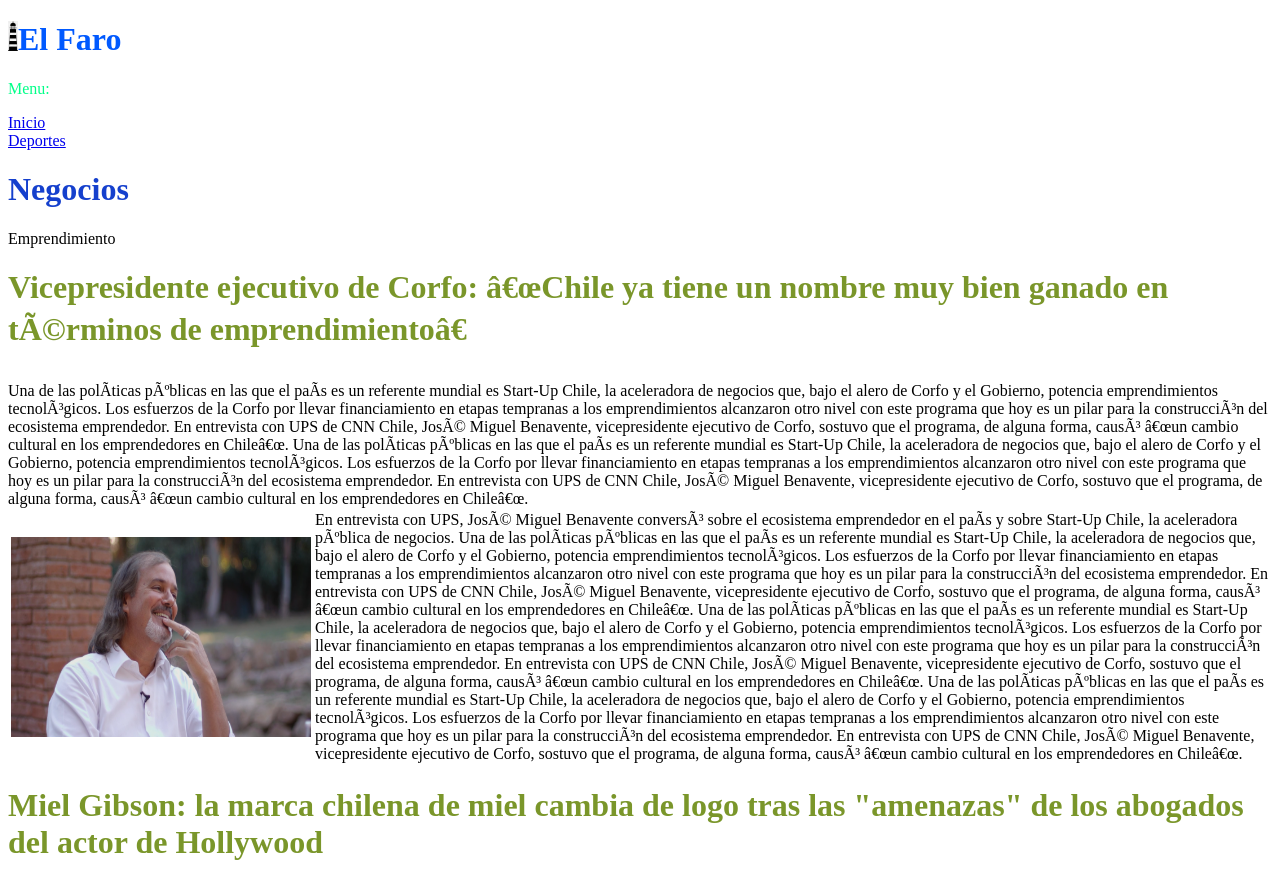
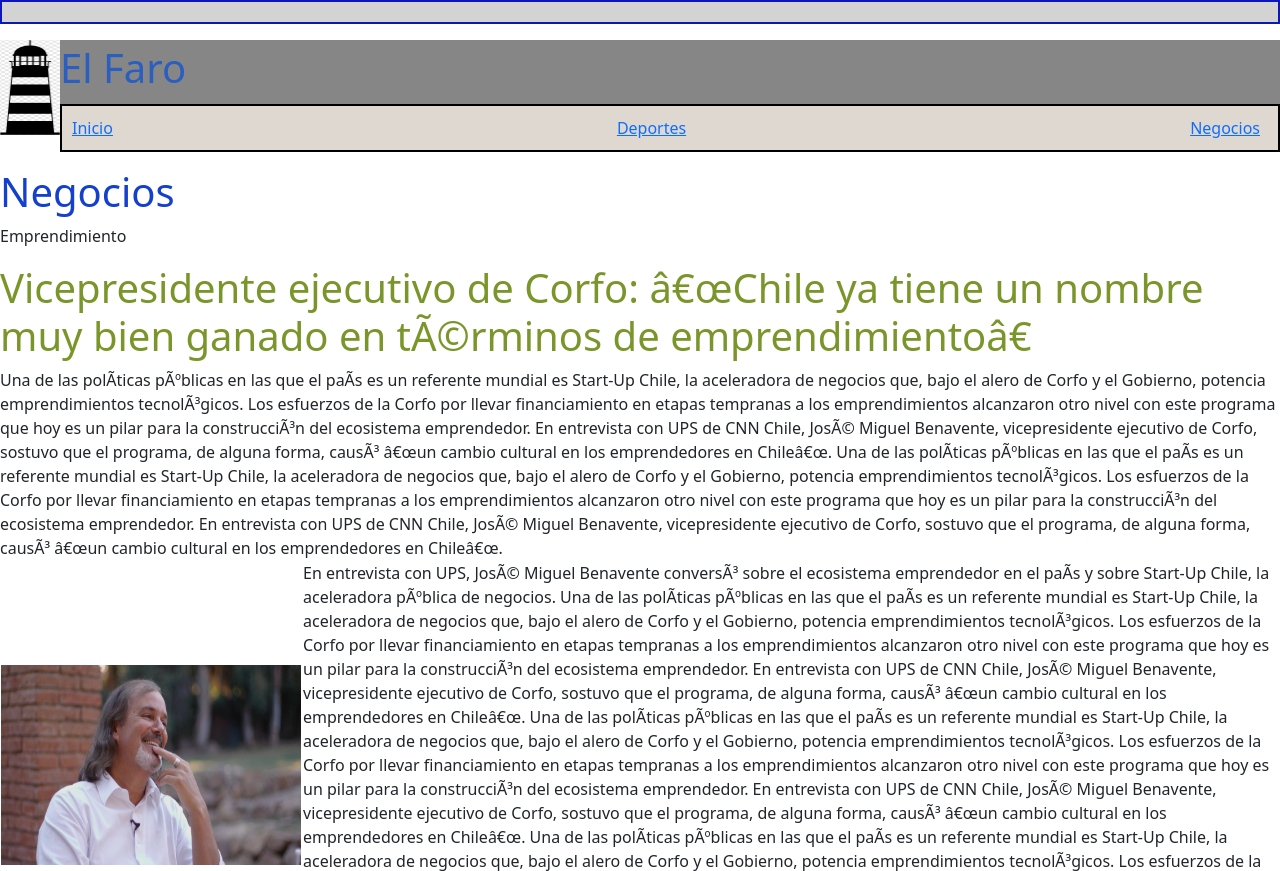
Before and after one commit to crissr2023/Elfaro, a plain HTML site: page Negocios.html in a window 1280 px wide. Shown: the top 871 px of the page. Drawn offline with nearby package versions, Linux system fonts and the light colour scheme.

Commit message:
Add files via upload

```diff
--- a/Negocios.html
+++ b/Negocios.html
@@ -1,26 +1,60 @@
+
 <!DOCTYPE html>
-<html long="en">
+<html lang="es">
+
 <head>
     <meta charset="UFT-8">
     <meta http-equiv="X-UA-Compatible" content="IE=edge">
-    <meta name="viewport" content="width-device-width,init"
-    <table>
-        <tr>
-        <td><img src="El faro.jpg" alt="no se encuentra imegen" width="10" height="30" style="float:left"> </td>
-        <td> <title> El Faro.cl </title> </td>
-        </tr>
-        </table>
+    <meta name="viewport" content="width-device-width,init">
 
-            <title> El Faro.cl</title>
+    <link rel="stylesheet" href="Estilos.css">
+
+</head>
+<p id="date"></p>
+
+<link href="https://cdn.jsdelivr.net/npm/bootstrap@5.3.0-alpha3/dist/css/bootstrap.min.css" rel="stylesheet" integrity="sha384-KK94CHFLLe+nY2dmCWGMq91rCGa5gtU4mk92HdvYe+M/SXH301p5ILy+dN9+nJOZ" crossorigin="anonymous">
+
+<area style="background-color: rgb(79, 11, 182);">
+
+<tr>
+<td><img src="El faro.jpg" alt="no se encuentra imegen" width="60" height="95" style="float:left"> </td>
+<td> <title> El Faro.cl </title> </td>
+</tr>
+
+
+    <title> El Faro.cl</title>
+
+
 
 </head>
 <body>
-    <h1 style="color: rgb(0, 89, 255)" > El Faro</h1>
+    <div class="cajatitulo" >
+    <h1 style="color: rgb(42, 95, 192)" > El Faro</h1>
 
-    <p style="color: rgb(0, 255, 136)">Menu:</p>
+</div>
+<ul class="menu">
+    <li>
+      <div class="menuPOS" >
+        <div class="vinculo">
+        <a href="index.html">Inicio</a><br />
+      </div>
+    </li>
+    <li>
+      <div class="menuPOS">
+        <div class="vinculo">
+        <a href="Deportes.html">Deportes</a>
 
-    <a href="index.html">Inicio</a><br/>
-    <a href="Deportes.html">Deportes</a><br/>
+      </div>
+    </li>
+    <li>
+      <div class="menuPOS">
+        <div class="vinculo">
+        <a href="Negocios.html">Negocios</a>
+
+      </div>
+    </li>
+  </ul>
+
 
 
     <h1 style="color: rgba(0, 47, 201, 0.918)" > Negocios</h1>
```
